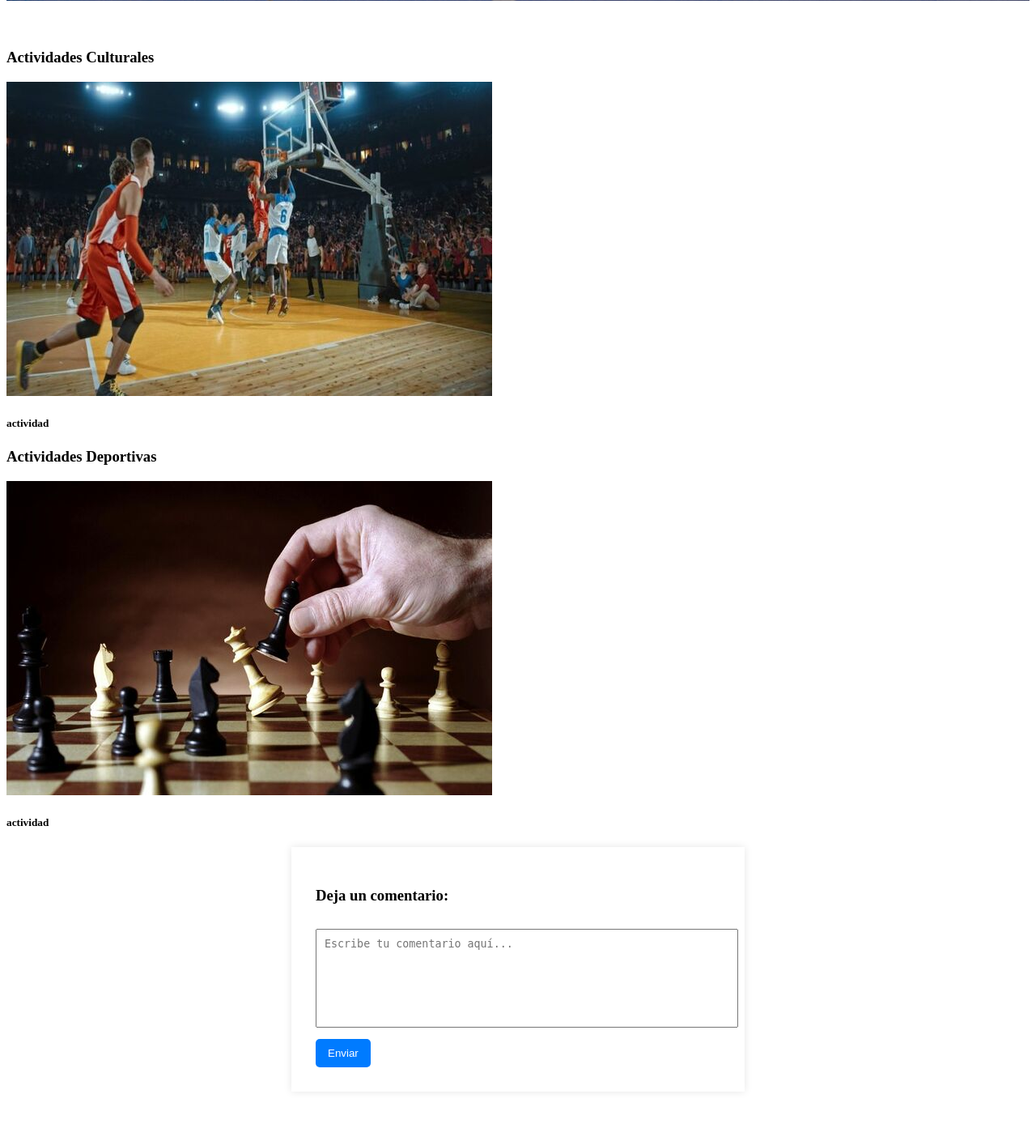
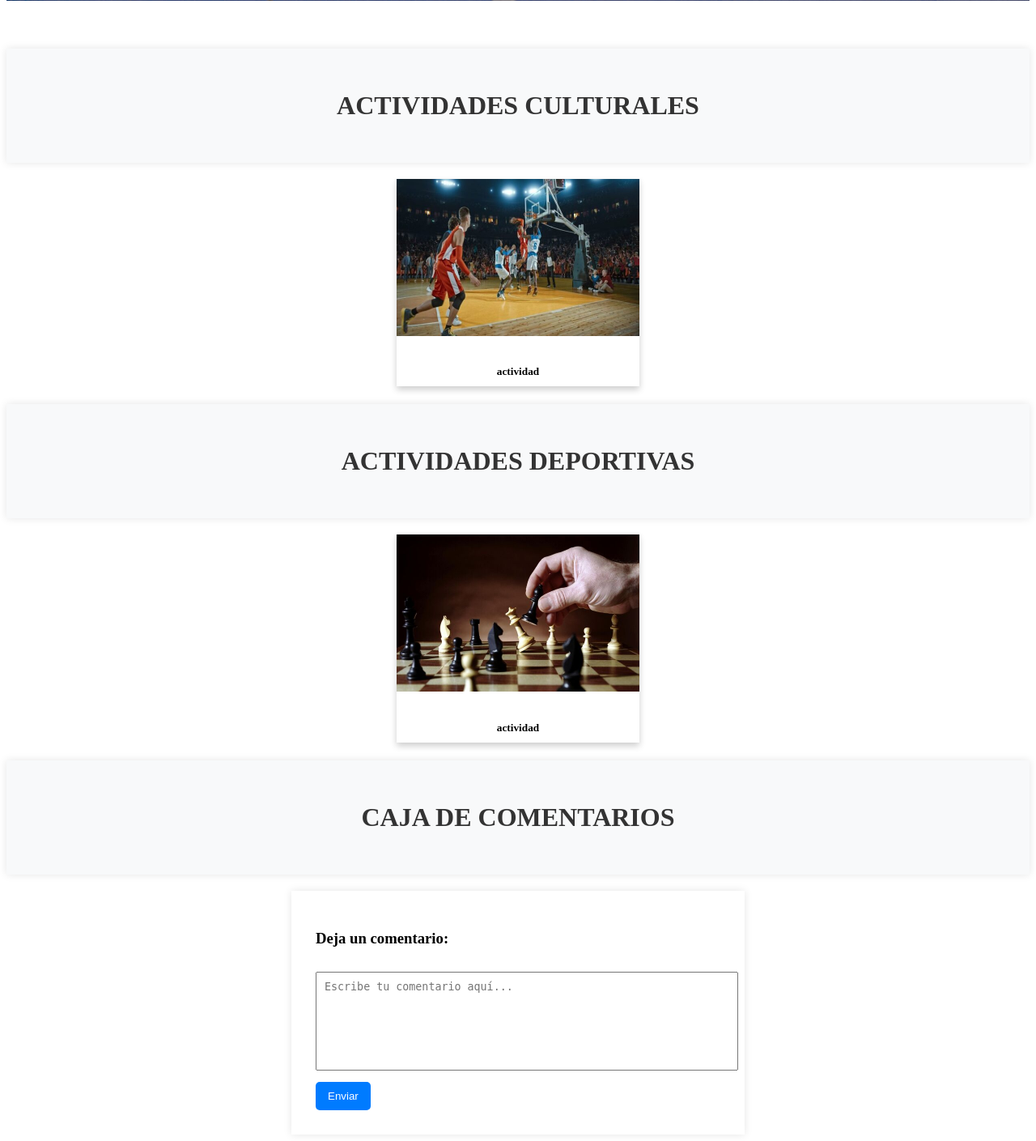
Before and after one commit to dilansoto13/ProyectoExtraEscolares, a PHP site: page / in a window 1280 px wide. Shown: the part 960-2369 px from the top of the page at 81% size. Before the commit the page ends 2278 px from the top, so only its background shows below. Run offline with PHP 8.4, Linux system fonts and the light colour scheme; some libraries are stand-ins or nearby versions.

Commit message:
Modificaciones de diseño de la pagina principal

```diff
--- /dev/null
+++ b/CSS/CSSActivities.css
@@ -0,0 +1,29 @@
+/* ---- ----- ----- Titulos ----- ----- ----- */
+.ContainerTitle {
+    text-align: center;
+    padding: 20px;
+    background-color: #f8f9fa;
+    box-shadow: 0px 0px 10px 0px rgba(0,0,0,0.1);
+    margin-bottom: 20px;
+}
+
+.ContainerTitle h3 {
+    font-size: 2em;
+    color: #333;
+    text-transform: uppercase;
+}
+/* ---- ----- ----- Recuadros de Actividad ----- ----- ----- */
+.card-shadow {
+    box-shadow: 0 4px 8px 0 rgba(0, 0, 0, 0.2);
+    max-width: 300px;
+    margin: auto;
+    text-align: center;
+}
+
+.card-shadow img {
+    width: 100%;
+}
+
+.card-shadow h5 {
+    padding: 10px;
+}
--- a/index.php
+++ b/index.php
@@ -4,9 +4,10 @@
   <head>
     <meta charset="UTF-8" />
     <meta name="viewport" content="width=device-width, initial-scale=1.0" />
-    <link rel="stylesheet" href="Styles/StyleHeader.css" />
-    <link rel="stylesheet" href="Styles/StyleBanner.css" />
-    <link rel="stylesheet" href="Styles/StyleCommentBox.css" />
+    <link rel="stylesheet" href="CSS/CSSHeader.css"/>
+    <link rel="stylesheet" href="CSS/CSSBanner.css"/>
+    <link rel="stylesheet" href="CSS/CSSActivities.css"/>
+    <link rel="stylesheet" href="CSS/CSSCommentBox.css"/>
     <link href="https://fonts.googleapis.com/css2?family=Bebas+Neue&family=Open+Sans:wght@400;600&display=swap"
       rel="stylesheet" />
     <title>SIAE - Sistema Integral de Actividades Extraescolares</title>
@@ -45,10 +46,8 @@
         </div>
       </div>
 
-      <div class="peliculas-recomendadas contenedor">
-        <div class="contenedor-titulo-controles">
+      <div class="ContainerTitle">
           <h3>Actividades Culturales</h3>
-        </div>
       </div>
       <div class="ContainerClasesExtracurriculares">
         <div class="row row-cols">
@@ -63,10 +62,8 @@
         </div>
       </div>
 
-      <div class="peliculas-recomendadas contenedor">
-        <div class="contenedor-titulo-controles">
+      <div class="ContainerTitle">
           <h3>Actividades Deportivas</h3>
-        </div>
       </div>
       <div class="ContainerClasesExtracurriculares">
         <div class="row row-cols">
@@ -81,6 +78,9 @@
         </div>
       </div>
 
+      <div class="ContainerTitle">
+          <h3>Caja de Comentarios</h3>
+      </div>
       <div class="comments-section">
         <h3>Deja un comentario:</h3>
         <textarea placeholder="Escribe tu comentario aquí..."></textarea>
```
Also changed, not shown: CSS/CSSBanner.css (renamed from Styles/StyleBanner.css), CSS/CSSCommentBox.css (renamed from Styles/StyleCommentBox.css), CSS/CSSHeader.css (renamed from Styles/StyleHeader.css), CSS/Pictures/1.jpg (renamed from Styles/Pictures/1.jpg), CSS/Pictures/2.jpg (renamed from Styles/Pictures/2.jpg), CSS/Pictures/TecNM_logo.png (renamed from Styles/Pictures/TecNM_logo.png), CSS/Pictures/backdrop.jpg (renamed from Styles/Pictures/backdrop.jpg).
